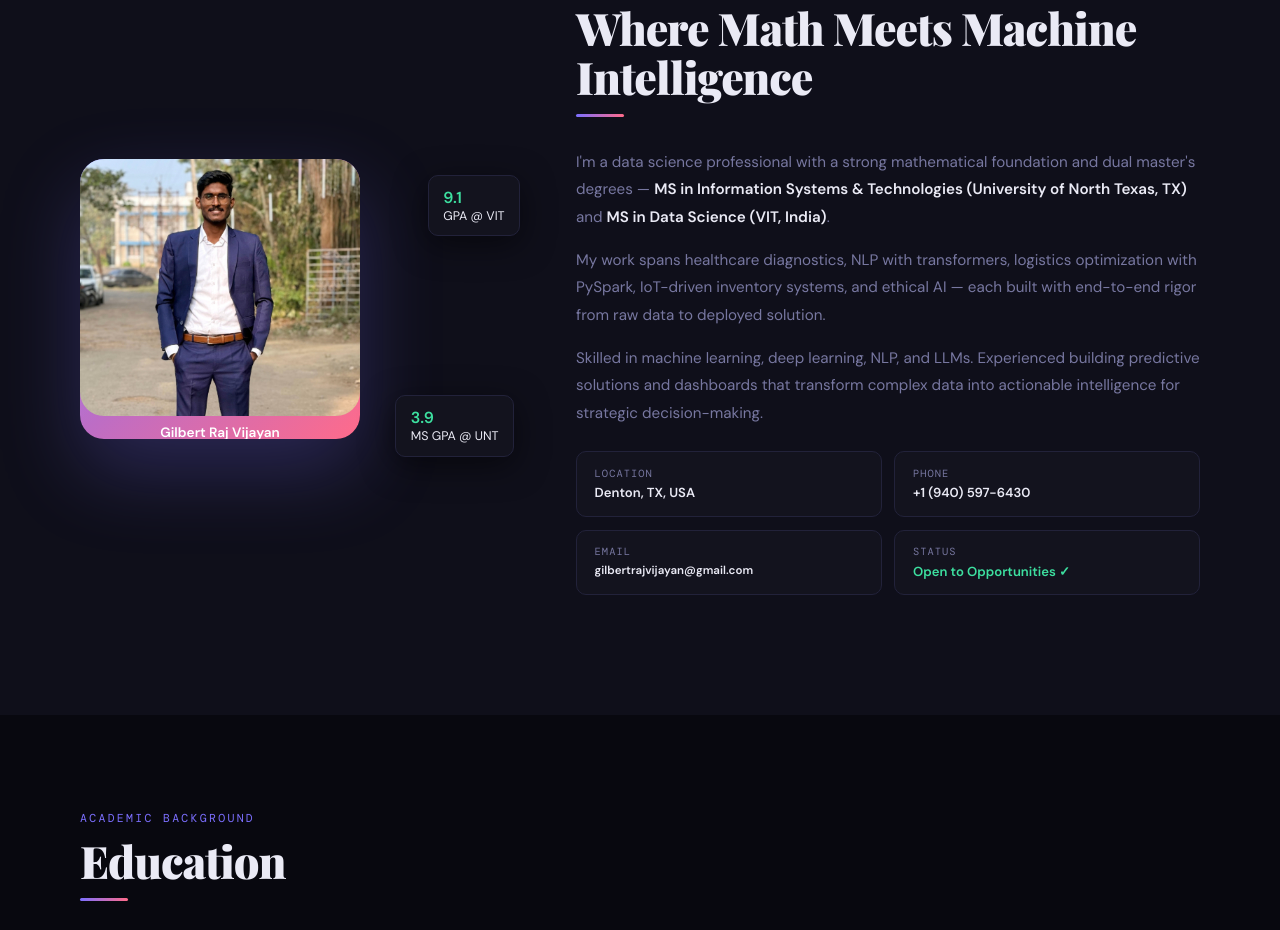
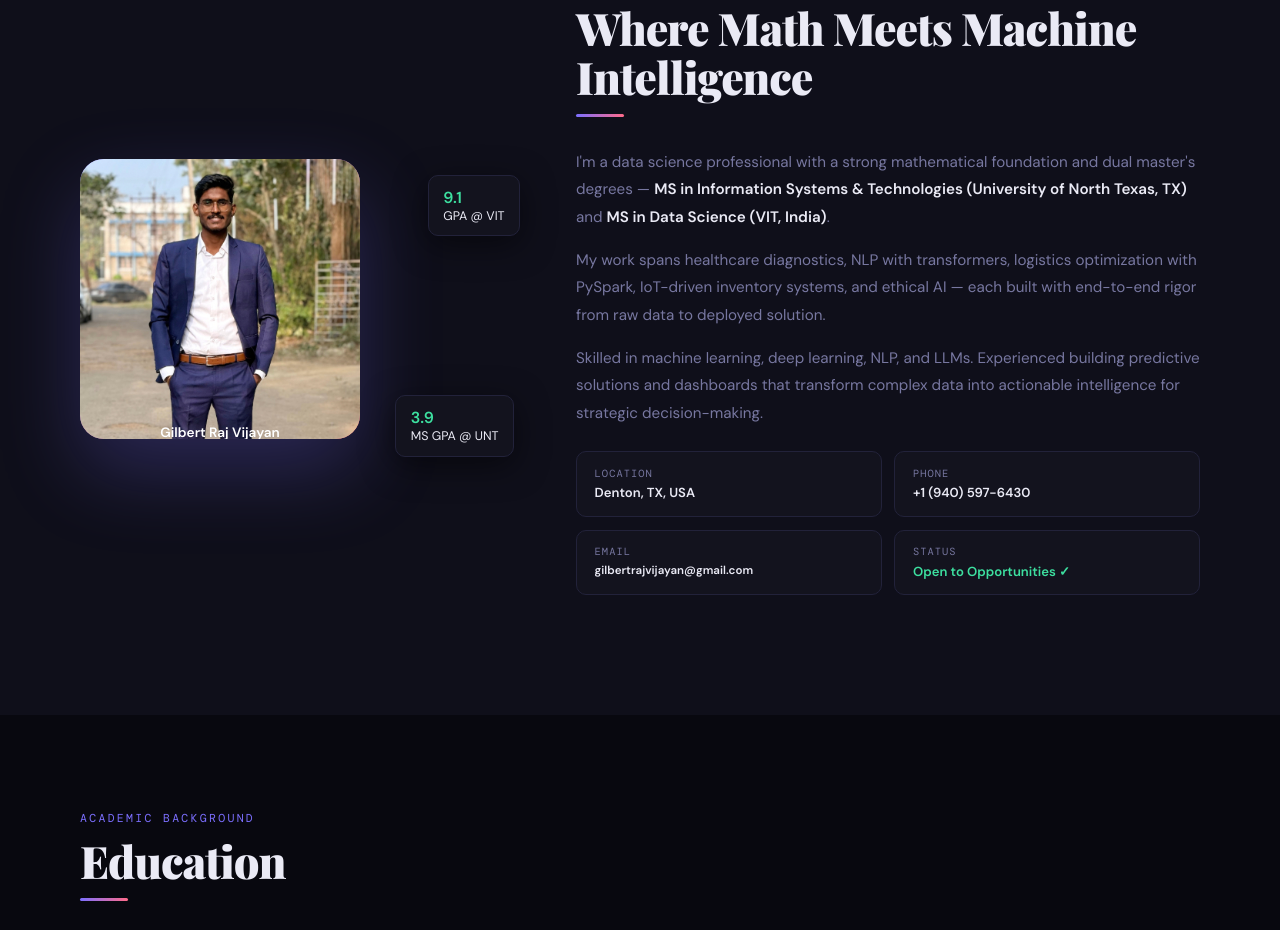
Before and after one commit to gilbertrajvijayan/gilbertrajvijayan.github.io, a plain HTML site: page index.html in a window 1280 px wide. Shown: the part 918-1848 px from the top of the page. Drawn offline with nearby package versions, Linux system fonts and the light colour scheme; a web font is replaced by a local one.

Commit message:
Update index.html

```diff
--- a/index.html
+++ b/index.html
@@ -189,9 +189,14 @@
     <div class="av-wrap fi">
       <div class="av">
         <img src="IMG_5715 (1).jpg" alt="Gilbert Raj Vijayan"
-style="width:100%;height:100%;object-fit:cover;
+style="width:100%;
+height:100%;
+object-fit:cover;
 object-position:center top;
-position:relative;z-index:1;border-radius:24px;"/>
+border-radius:24px;
+display:block;
+transform:scale(1.1);
+transform-origin:top center;"/>
         <div class="av-name"><strong>Gilbert Raj Vijayan</strong><span>Data Scientist & ML Engineer</span></div>
       </div>
       <div class="af af1"><em>3.9</em>MS GPA @ UNT</div>
```
